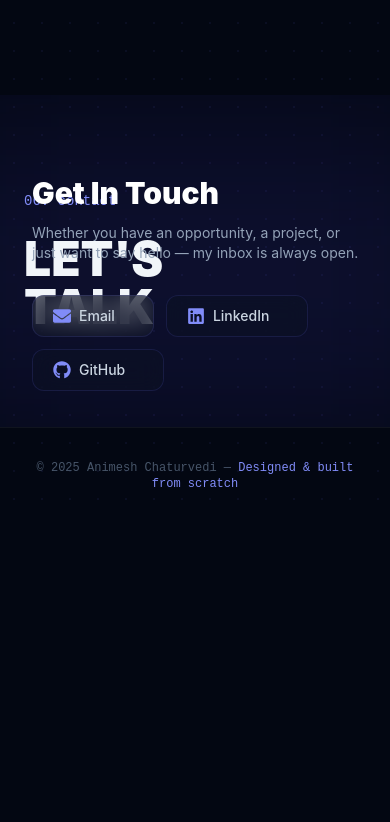
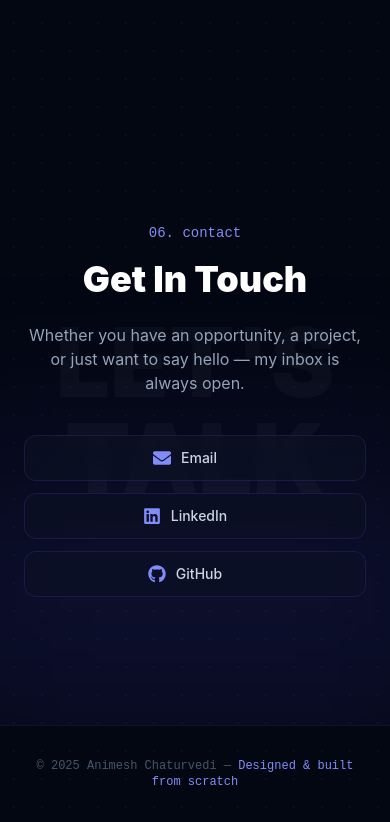
Before and after one commit to Animesh-chaturvedi/portfolio-ani, a Next.js app: page / in a window 390 px wide. Shown: the part 5871-6693 px from the top of the page. Before the commit the page ends 6395 px from the top, so only its background shows below. Built offline with nearby package versions, Linux system fonts and the light colour scheme.

Commit message:
fix: contact section overlap and responsiveness
- Watermark text moved to absolute background with 0.03 opacity
- Real content isolated in z-10 centered column
- Responsive: flex-col on mobile, row on sm+, clamp-based font sizes

```diff
--- a/components/Contacts.tsx
+++ b/components/Contacts.tsx
@@ -11,48 +11,51 @@ const links = [
 
 export default function Contact() {
   return (
-    <section id="contact" className="py-24 px-6 md:px-16 relative overflow-hidden">
-      {/* Glow */}
-      <div className="absolute bottom-0 left-1/2 -translate-x-1/2 w-[600px] h-[300px] bg-indigo-600/15 blur-[100px] pointer-events-none" />
+    <section id="contact" className="relative py-32 px-6 md:px-16 overflow-hidden">
 
-      <div className="max-w-4xl mx-auto relative z-10">
-        <motion.div
+      {/* Bottom ambient glow */}
+      <div className="absolute bottom-0 left-1/2 -translate-x-1/2 w-[600px] h-[250px] bg-indigo-600/15 blur-[100px] pointer-events-none" />
+
+      {/* Decorative watermark — purely visual, behind everything */}
+      <div
+        aria-hidden
+        className="absolute inset-0 flex flex-col items-center justify-center leading-none font-black text-white/[0.03] select-none pointer-events-none overflow-hidden"
+        style={{ fontSize: "clamp(6rem, 20vw, 16rem)" }}
+      >
+        <span>LET&apos;S</span>
+        <span>TALK</span>
+      </div>
+
+      {/* Real content — sits above watermark */}
+      <div className="relative z-10 max-w-3xl mx-auto text-center">
+        <motion.p
+          initial={{ opacity: 0, y: 16 }} whileInView={{ opacity: 1, y: 0 }}
+          viewport={{ once: true }} transition={{ duration: 0.4 }}
+          className="text-accent-light font-mono text-sm mb-4"
+        >
+          06. contact
+        </motion.p>
+
+        <motion.h2
           initial={{ opacity: 0, y: 20 }} whileInView={{ opacity: 1, y: 0 }}
-          viewport={{ once: true }} transition={{ duration: 0.5 }}
-          className="mb-6"
-        >
-          <p className="text-accent-light font-mono text-sm mb-2">06. contact</p>
-        </motion.div>
-
-        {/* Big decorative text */}
-        <div className="relative">
-          <motion.div
-            initial={{ opacity: 0 }} whileInView={{ opacity: 1 }}
-            viewport={{ once: true }} transition={{ duration: 0.8 }}
-            className="text-[clamp(3rem,12vw,9rem)] font-black leading-none text-white/4 select-none pointer-events-none"
-          >
-            LET'S<br/>TALK
-          </motion.div>
-          <div className="absolute inset-0 flex flex-col justify-center pl-2 md:pl-4">
-            <motion.h2
-              initial={{ opacity: 0, x: -20 }} whileInView={{ opacity: 1, x: 0 }}
-              viewport={{ once: true }} transition={{ duration: 0.5, delay: 0.2 }}
-              className="text-3xl md:text-5xl font-black text-white"
+          viewport={{ once: true }} transition={{ duration: 0.5, delay: 0.1 }}
+          className="text-4xl sm:text-5xl md:text-6xl font-black text-white mb-6"
         >
           Get In Touch
         </motion.h2>
+
         <motion.p
-              initial={{ opacity: 0, x: -20 }} whileInView={{ opacity: 1, x: 0 }}
-              viewport={{ once: true }} transition={{ duration: 0.5, delay: 0.3 }}
-              className="text-slate-400 mt-3 max-w-md text-sm md:text-base"
+          initial={{ opacity: 0, y: 16 }} whileInView={{ opacity: 1, y: 0 }}
+          viewport={{ once: true }} transition={{ duration: 0.5, delay: 0.2 }}
+          className="text-slate-400 text-base sm:text-lg max-w-md mx-auto mb-10"
         >
           Whether you have an opportunity, a project, or just want to say hello — my inbox is always open.
         </motion.p>
 
         <motion.div
           initial={{ opacity: 0, y: 16 }} whileInView={{ opacity: 1, y: 0 }}
-              viewport={{ once: true }} transition={{ duration: 0.5, delay: 0.4 }}
-              className="flex flex-wrap gap-3 mt-8"
+          viewport={{ once: true }} transition={{ duration: 0.5, delay: 0.3 }}
+          className="flex flex-col sm:flex-row flex-wrap justify-center gap-3"
         >
           {links.map(link => (
             <a
@@ -60,17 +63,15 @@ export default function Contact() {
               href={link.href}
               target={link.href.startsWith("mailto") ? undefined : "_blank"}
               rel="noopener noreferrer"
-                  className="group inline-flex items-center gap-2 px-5 py-2.5 rounded-xl glass border border-white/10 hover:border-accent/40 text-slate-300 hover:text-white text-sm font-medium transition-all"
+              className="group inline-flex items-center justify-center gap-2.5 px-6 py-3 rounded-xl glass border border-white/10 hover:border-accent/50 text-slate-300 hover:text-white text-sm font-medium transition-all duration-200"
             >
               <span className="text-accent-light">{link.icon}</span>
               {link.label}
-                  <FaArrowRight size={10} className="opacity-0 group-hover:opacity-100 group-hover:translate-x-1 transition-all" />
+              <FaArrowRight size={10} className="opacity-0 -translate-x-1 group-hover:opacity-100 group-hover:translate-x-0 transition-all" />
             </a>
           ))}
         </motion.div>
       </div>
-        </div>
-      </div>
     </section>
   );
 }
```
Lines whose indentation alone changed are shown as unchanged.
